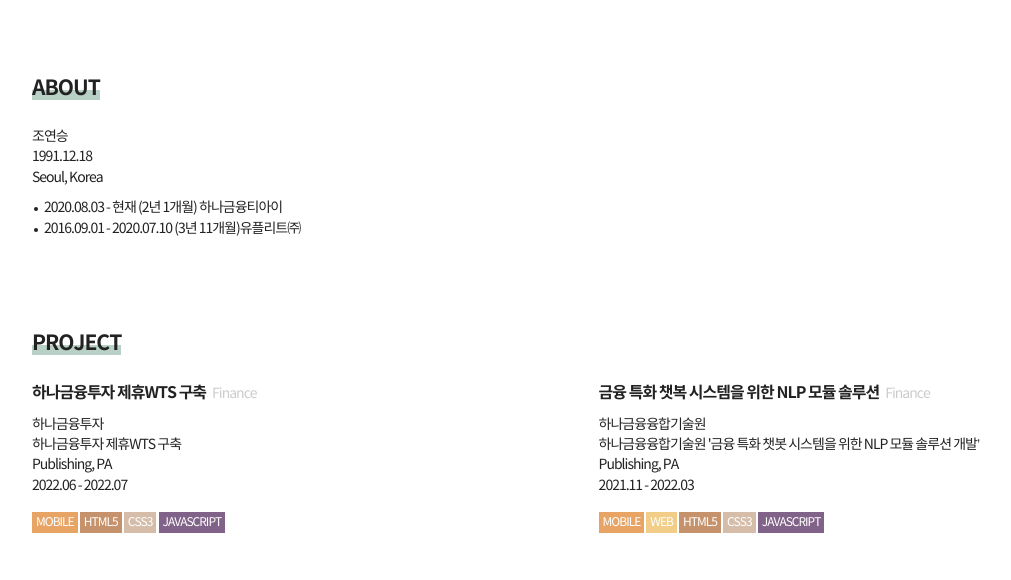
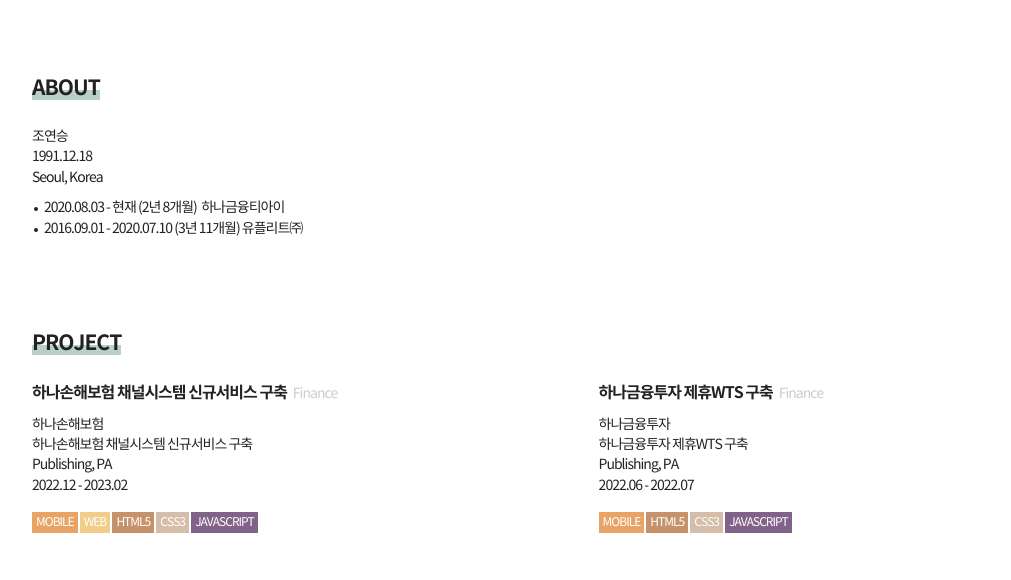
Before and after one commit to coolasirene/coolasirene.github.io, a plain HTML site: page index.html in a window 1280 px wide. Shown: the part 152-732 px from the top of the page, without its empty margins (32-1043 px from the left). Drawn offline with Linux system fonts and the light colour scheme.

Commit message:
2023 Project Update

```diff
--- a/index.html
+++ b/index.html
@@ -40,8 +40,8 @@
 						<li>Seoul, Korea</li>
 					</ul>
 					<ul class="dot_lst">
-						<li><span class="period">2020.08.03 - 현재 &#40;2년 1개월&#41;</span>하나금융티아이</li>
-						<li><span class="period">2016.09.01 - 2020.07.10 &#40;3년 11개월&#41;</span>유플리트㈜</li>
+						<li><span class="period">2020.08.03 - 현재 &#40;2년 8개월&#41;</span> 하나금융티아이</li>
+						<li><span class="period">2016.09.01 - 2020.07.10 &#40;3년 11개월&#41;</span> 유플리트㈜</li>
 					</ul>
 				</div>
 			</section>
@@ -51,6 +51,25 @@
 				<div class="inr">
 					<h2>PROJECT</h2>
 					<ul class="project_lst">
+						<!-- 하나손해보험 채널시스템 신규서비스 구축 -->
+						<li>
+							<strong class="project_tit">하나손해보험 채널시스템 신규서비스 구축<span class="category">Finance</span></strong>
+							<ul class="project_info">
+								<li class="client"><span class="blind">클라이언트</span>하나손해보험</li>
+								<li class="name"><span class="blind">프로젝트명</span>하나손해보험 채널시스템 신규서비스 구축</li>
+								<li class="position"><span class="blind">역할</span>Publishing, PA</li>
+								<li class="date"><span class="blind">수행기간</span>2022.12 - 2023.02</li>
+								<!-- <li class="link"><a href="#" title="새창열림" target="_blank" rel="noopener">PDF</a></li> -->
+							</ul>
+							<ul class="skill_lst">
+								<li><span class="mobile">MOBILE</span></li>
+								<li><span class="web">WEB</span></li>
+								<li><span class="html5">HTML5</span></li>
+								<li><span class="css3">CSS3</span></li>
+								<li><span class="javascript">JAVASCRIPT</span></li>
+							</ul>
+						</li>
+						<!-- //하나손해보험 채널시스템 신규서비스 구축 -->
 						<!-- 하나금융투자 제휴WTS 구축 -->
 						<li>
 							<strong class="project_tit">하나금융투자 제휴WTS 구축<span class="category">Finance</span></strong>
@@ -70,7 +89,7 @@
 						</li>
 						<!-- //하나금융투자 제휴WTS 구축 -->
 						<!-- 퇴직연금 -->
-						<!-- <li>
+						<li>
 							<strong class="project_tit">퇴직연금<span class="category">Finance</span></strong>
 							<ul class="project_info">
 								<li class="client"><span class="blind">클라이언트</span>하나은행</li>
@@ -85,7 +104,7 @@
 								<li><span class="css3">CSS3</span></li>
 								<li><span class="javascript">JAVASCRIPT</span></li>
 							</ul>
-						</li> -->
+						</li>
 						<!-- //퇴직연금 -->
 						<!-- 하나금융융합기술원 '금융 특화 챗봇 시스템을 위한 NLP 모듈 솔루션 개발’ -->
 						<li>
```
